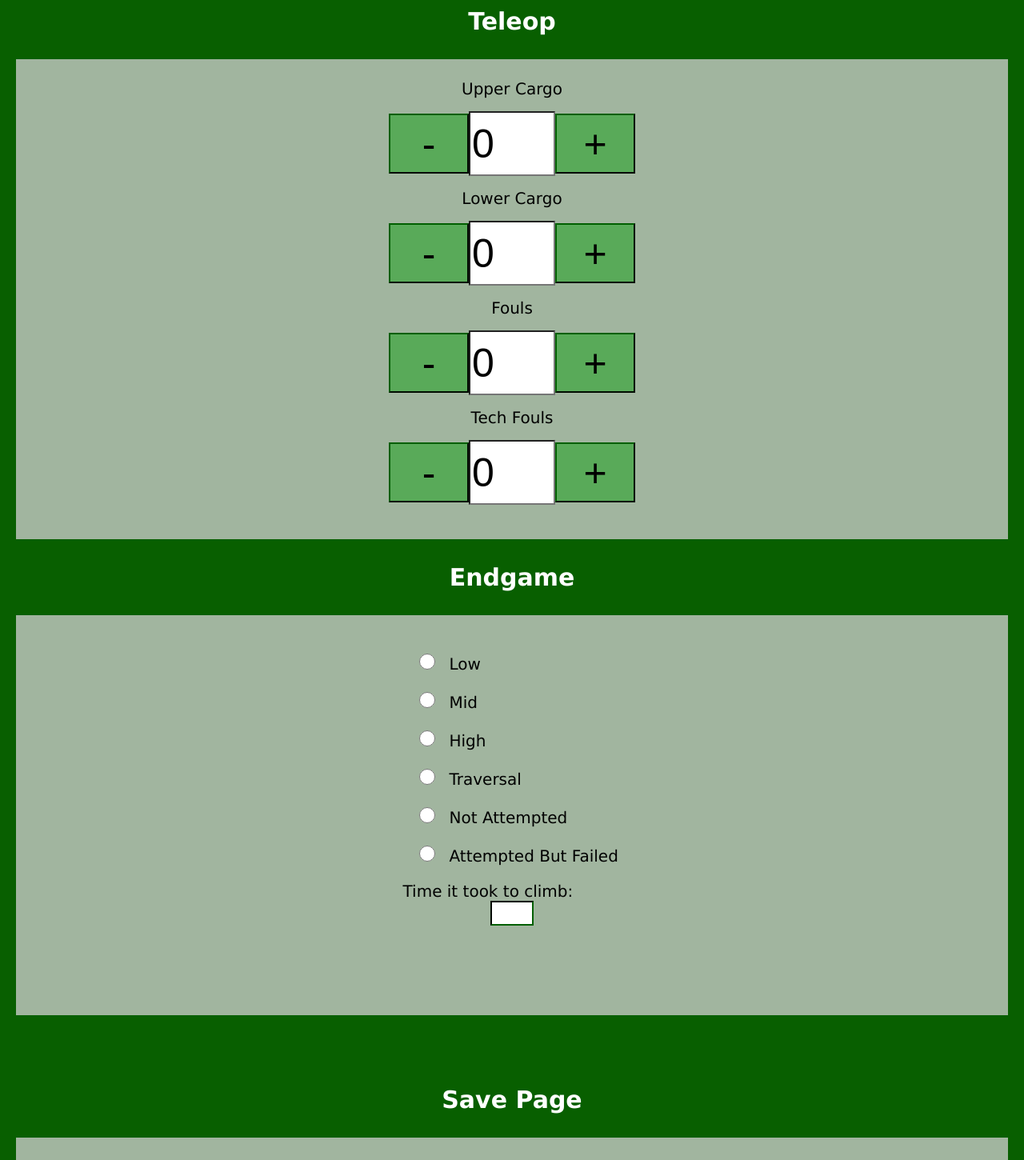
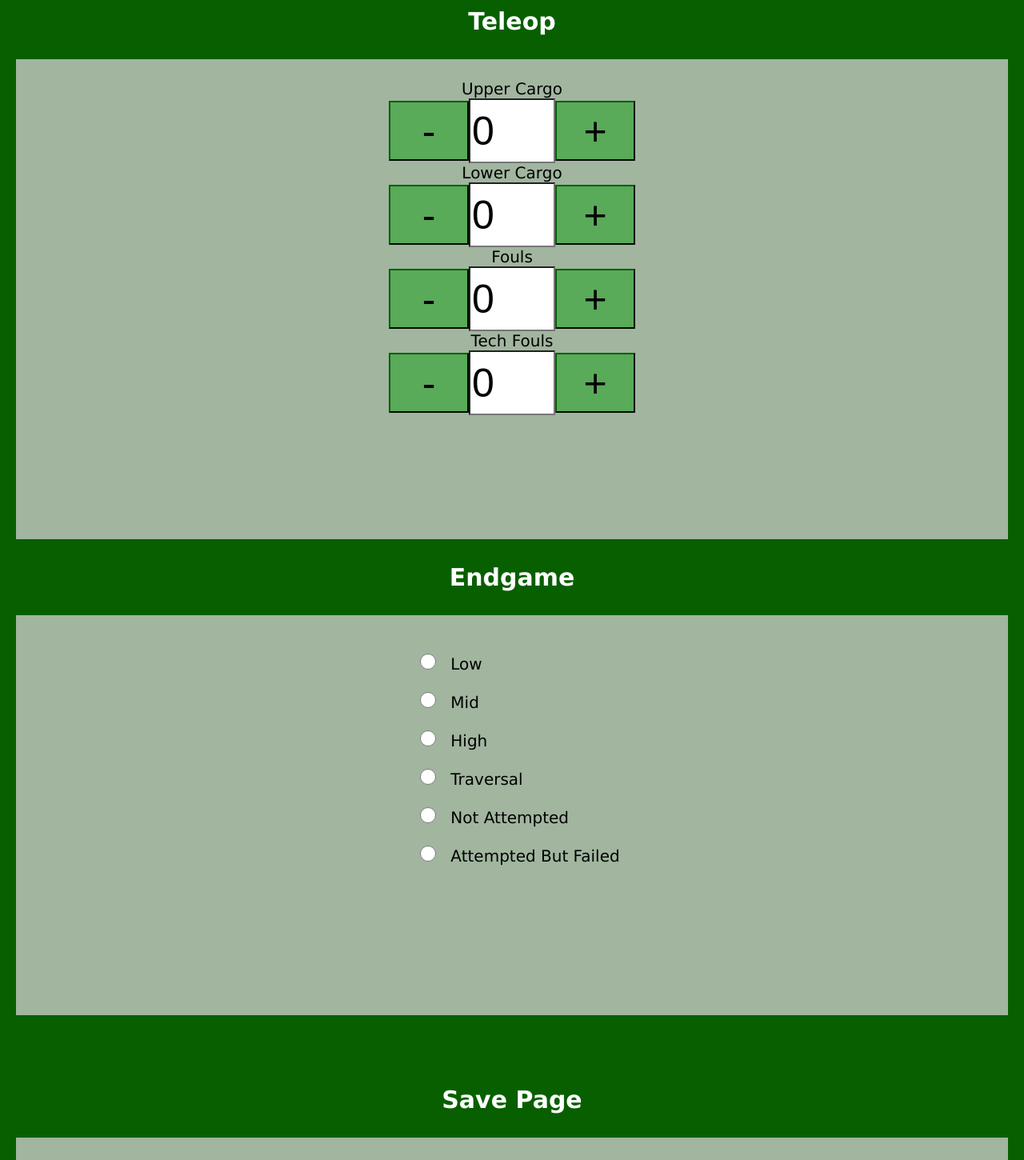
Before and after one commit to 4201VitruvianBots/ScoutingApp2023, a React (Create React App) app: page / in a window 1280 px wide. Shown: the part 1330-2780 px from the top of the page at 80% size. Built offline with nearby package versions, Linux system fonts and the light colour scheme.

Commit message:
Fixes, notes in qr code

```diff
--- a/src/App.js
+++ b/src/App.js
@@ -35,7 +35,8 @@ class App extends React.Component {
             `${answers.teleopLow.value}\t` +
             `${answers.foul.value}\t` +
             `${answers.tfoul.value}\t` +
-            `${answers.climbType.value}`
+            `${answers.climbType.value}\t` +
+            `${answers.notes.value}`
         } size={512} />, document.getElementById("QRCode"));
         return false;
     }
--- a/src/Form.js
+++ b/src/Form.js
@@ -46,12 +46,12 @@ class NumberInput extends React.Component {
     render() {
         // props = {id: "teleopUp", label: "Upper Cargo"};
         return (
-            <p>
+            <div>
                <div className = "labelleft"><label htmlFor={this.state.id}>{this.state.label}</label></div>
                 <div className = "buttonright"><input type="button" className="chonk" value="-" onClick={this.decreaseValue}/>
                 <input type="number" value={this.state.value} onChange={this.handleChange} name={this.state.id} min="0" />
                 <input type="button" className="chonk" value="+" onClick={this.increaseValue}/></div>
-            </p>
+            </div>
 
 
         );
--- a/src/Pages.js
+++ b/src/Pages.js
@@ -29,6 +29,7 @@ function SignIn(props) {
                         <option value="Choose" className="Placeholder" disabled>Choose Event</option>
                         <option value="BeachBlitz">Beach Blitz</option>
                     </select>
+                    <input type="submit" className="SAVE" value="Sign In"/>
                 </div>
 
             </form>
@@ -68,9 +69,9 @@ function Auto(props) {
             <br/>
             <br/>
             <br/>
-            <label className="item-label" for="autoUp">Upper Cargo</label>
+            <label className="item-label" htmlFor="autoUp">Upper Cargo</label>
                 <NumberInput id="autoUp"/>
-            <label className="item-label" for="autoLow">Lower Cargo</label>
+            <label className="item-label" htmlFor="autoLow">Lower Cargo</label>
                 <NumberInput id="autoLow"/>
            </div>
         </Page>
@@ -82,13 +83,13 @@ function TeleOp(props) {
         <Page selected={props.selected} id="tele-op">
             <p className="section-label">Teleop</p>
             <div className="areaTE">
-                <label className="item-label" for="teleopUp">Upper Cargo</label>
+                <label className="item-label" htmlFor="teleopUp">Upper Cargo</label>
                 <NumberInput id="teleopUp" />
-                <label className="item-label" for="teleopLow">Lower Cargo</label>
+                <label className="item-label" htmlFor="teleopLow">Lower Cargo</label>
                 <NumberInput id="teleopLow" />
-                <label className="item-label" for="foul">Fouls</label>
+                <label className="item-label" htmlFor="foul">Fouls</label>
                 <NumberInput id="foul" />
-                <label className="item-label" for="tfoul">Tech Fouls</label>
+                <label className="item-label" htmlFor="tfoul">Tech Fouls</label>
                 <NumberInput id="tfoul" />
             </div>
         </Page>
@@ -100,8 +101,7 @@ function Endgame(props) {
         <Page selected={props.selected} id="endgame">
             <p className="section-label">Endgame</p>
             <div className="areaEG">
-            <h3 className="item-label" for="climbType"></h3>
-            <div class="radioButtons">
+            <div className="radioButtons">
             <RadioButtons className="item-label" name="climbType" items={{
                 "lowClimb": "Low",
                 "midClimb": "Mid",
@@ -110,11 +110,8 @@ function Endgame(props) {
                 "noClimb": "Not Attempted",
                 "failedClimb": "Attempted But Failed"
             }} />
-            <label htmlFor="ClimbTime">Time it took to climb:</label>
-                <input type="text" id="Ck" name="ClimbTime" />
             </div>
             </div>
-
         </Page>
     );
 }
@@ -127,8 +124,8 @@ function SavePage(props) {
 
             <p className="section-label">Save Page</p>
             <div className="areaSaP">
-            <label htmlFor="Notes">Notes:</label>
-                <input type="text" id="Ck" name="Notes" />
+            <label htmlFor="notes">Notes</label>
+                <input type="text" id="notes" name="notes" />
                 { /* <label className="item-label" htmlFor="clear">QR code and clear</label> */}
                 <input type="submit" className="SAVE" value="QR code and clear" />
                 <br />
@@ -136,11 +133,9 @@ function SavePage(props) {
                 {/* } <label className="item-label" htmlFor="continue">Save and continue</label> */}
                 <input type="submit" className="SAVE" value="Save and continue" />
 
+                <div id="QRCode"></div>
             </div>
 
-            <div className="areaSAP" id="QRCode">
-
-            </div>
         </Page>
     );
 }
--- a/src/timer.js
+++ b/src/timer.js
@@ -1,5 +1,5 @@
 function timerComponent(props){
-    return (<div class="base-timer">
+    return (<div className="base-timer">
       <svg className="base-timer__svg" viewBox="0 0 100 100" xmlns="http://www.w3.org/2000/svg">
         <g className="base-timer__circle">
           <circle className="base-timer__path-elapsed" cx="50" cy="50" r="45" />
```
